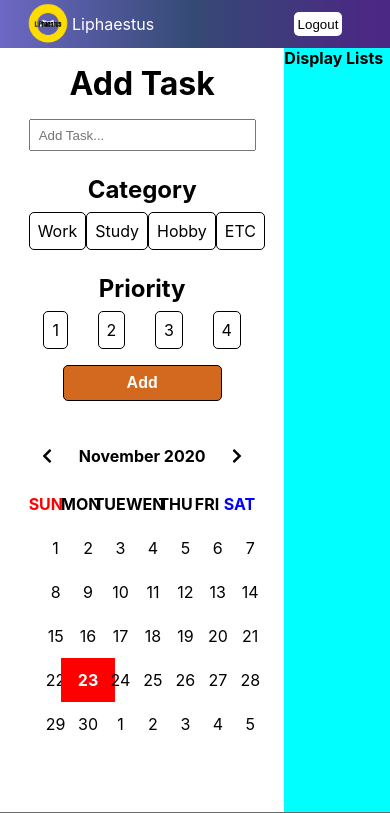
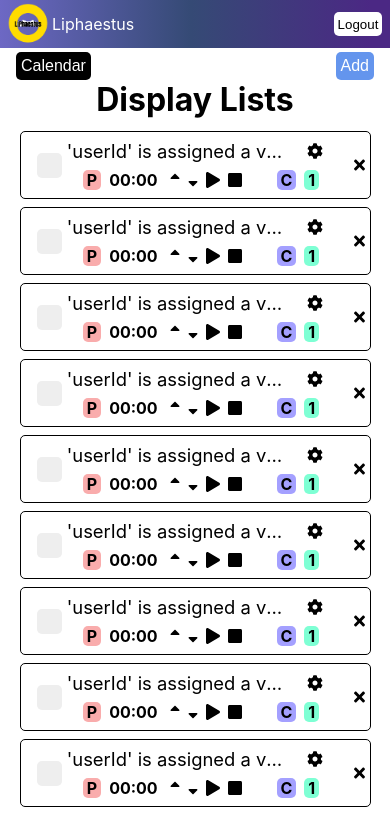
Before and after one commit to parkdl/liphaestus, a React (Create React App) app: page /lists in a window 390 px wide. Shown: the top 813 px of the page. Built offline with nearby package versions, Linux system fonts and the light colour scheme; no server answers; sample sign-in values are in the browser's storage.

Commit message:
css mobile size

```diff
--- a/src/components/add_task/add_task.jsx
+++ b/src/components/add_task/add_task.jsx
@@ -2,7 +2,7 @@ import React from "react";
 import { useState } from "react";
 import styles from "./add_task.module.css";
 
-const AddTask = props => {
+const AddTask = ({ visible }) => {
     const selectOption = {
         category: {
             items: [
@@ -34,7 +34,7 @@ const AddTask = props => {
     };
 
     return (
-        <section className={styles.container}>
+        <section className={`${styles.container} ${styles[visible]}`}>
             <h1 className={styles.title}>Add Task</h1>
             <form action="" className={styles.add_task_form}>
                 <div className={styles.add_task}>
--- a/src/components/add_task/add_task.module.css
+++ b/src/components/add_task/add_task.module.css
@@ -27,6 +27,7 @@
     width: 100%;
     height: 2rem;
     padding: 0.5rem;
+    border-radius: 0.5rem;
 }
 
 .add_option {
@@ -45,20 +46,28 @@
 }
 
 .lists .item {
-    border: 1px solid black;
+    border: 1px solid gray;
     border-radius: 5px;
     padding: 0.5rem;
     cursor: pointer;
 }
 
-.lists .item:hover {
-    background-color: #00bbff;
-    color: white;
+.lists.category .item:hover {
+    background-color: #a4a0ff;
 }
 
-.lists .selected {
-    background-color: #9bc3ff;
-    color: white;
+.lists.category .selected {
+    background-color: #a4a0ff;
+    border: none;
+}
+
+.lists.priority .item:hover {
+    background-color: #7effd4;
+}
+
+.lists.priority .selected {
+    background-color: #7effd4;
+    border: none;
 }
 
 .add_btn {
@@ -69,7 +78,6 @@
 
 .add_btn button {
     width: 70%;
-    border: 1px solid black;
     padding: 0.5rem 0;
     border-radius: 5px;
     font-size: 1rem;
@@ -77,3 +85,16 @@
     color: white;
     background-color: chocolate;
 }
+
+@media screen and (max-width: 26rem) {
+    .container {
+        display: none;
+    }
+    .visible {
+        display: flex;
+    }
+
+    .hidden {
+        display: none;
+    }
+}
--- a/src/components/calendar/calendar.jsx
+++ b/src/components/calendar/calendar.jsx
@@ -3,7 +3,7 @@ import styles from "./calendar.module.css";
 import CalendarHeader from "./calendar_header";
 import moment from "moment";
 
-const Calendar = ({ value, onChange }) => {
+const Calendar = ({ value, onChange, visible }) => {
     const [calendar, setCalendar] = useState([]);
 
     useEffect(() => {
@@ -43,7 +43,7 @@ const Calendar = ({ value, onChange }) => {
         return "";
     };
     return (
-        <section className={styles.container}>
+        <section className={`${styles.container} ${styles[visible]}`}>
             <CalendarHeader value={value} onChange={onChange} />
 
             <div className={styles.body}>
--- a/src/components/calendar/calendar.module.css
+++ b/src/components/calendar/calendar.module.css
@@ -40,14 +40,12 @@
     display: inline-block;
     padding: 0;
     margin: 0;
-    box-sizing: border-box;
     z-index: 1;
     text-align: center;
     cursor: pointer;
 }
 
 .day div {
-    width: 54px;
     height: 44px;
     position: relative;
     color: black;
@@ -69,3 +67,17 @@
 .day div.today {
     background-color: grey;
 }
+
+@media screen and (max-width: 26rem) {
+    .container {
+        margin-top: 1rem;
+        display: none;
+    }
+    .visible {
+        display: flex;
+    }
+
+    .hidden {
+        display: none;
+    }
+}
--- a/src/components/display_lists/display_lists.jsx
+++ b/src/components/display_lists/display_lists.jsx
@@ -1,10 +1,26 @@
 import React from "react";
 import styles from "./display_lists.module.css";
+import ListItem from "../list_item/list_item";
 
 const DisplayLists = props => {
     return (
         <section className={styles.container}>
-            <h1>Display Lists</h1>
+            <h1 className={styles.title}>Display Lists</h1>
+            <div className={styles.lists}>
+                <ListItem />
+                <ListItem />
+                <ListItem />
+                <ListItem />
+                <ListItem />
+                <ListItem />
+                <ListItem />
+                <ListItem />
+                <ListItem />
+                <ListItem />
+                <ListItem />
+                <ListItem />
+                <ListItem />
+            </div>
         </section>
     );
 };
--- a/src/components/display_lists/display_lists.module.css
+++ b/src/components/display_lists/display_lists.module.css
@@ -1,4 +1,45 @@
 .container {
-    background-color: aqua;
     flex-basis: 50%;
+    display: flex;
+    flex-direction: column;
+    align-items: center;
+    padding: 1rem;
+    height: 100%;
 }
+
+.title {
+    font-size: 2rem;
+    margin-bottom: 1rem;
+}
+
+.lists {
+    width: 100%;
+    height: 100%;
+    overflow-y: auto;
+    display: flex;
+    flex-direction: column;
+    align-items: center;
+}
+
+@media screen and (max-width: 65rem) {
+    .container {
+        width: 90%;
+        margin: 0 auto;
+    }
+}
+
+@media screen and (max-width: 26rem) {
+    .container {
+        flex-basis: 0;
+        width: 100%;
+        padding: 0;
+    }
+
+    .title {
+        margin-bottom: 0.5rem;
+    }
+
+    .lists {
+        overflow-y: none;
+    }
+}
--- a/src/components/header/header.module.css
+++ b/src/components/header/header.module.css
@@ -29,3 +29,13 @@
     background-color: white;
     margin-right: 1.5rem;
 }
+
+@media screen and (max-width: 26rem) {
+    .header {
+        padding: 0 0.25rem;
+    }
+
+    .logout {
+        margin-right: 0.25rem;
+    }
+}
--- /dev/null
+++ b/src/components/list_item/list_item.jsx
@@ -0,0 +1,60 @@
+import React from "react";
+import styles from "./list_item.module.css";
+
+const ListItem = props => {
+    return (
+        <section className={styles.container}>
+            <div className={styles.list}>
+                <div className={styles.front}>
+                    <label className={styles.checkbox}>
+                        <input type="checkbox" />
+                        <span className={styles.checkMark}></span>
+                    </label>
+                </div>
+                <div className={styles.mid}>
+                    <div className={styles.box_top}>
+                        <p className={styles.list_value}>'userId' is assigned a value but never used. seakthksdklfsl sdkl</p>
+                        <div className={styles.edit}>
+                            <i className="fas fa-cog"></i>
+                        </div>
+                    </div>
+                    <div className={styles.box_bottom}>
+                        <div className={styles.pomodoro}>
+                            <div className={styles.title}>
+                                <span>P</span>
+                            </div>
+                            <div className={styles.timer}>
+                                <span>00:00</span>
+                            </div>
+                            <ul className={styles.timer_controler}>
+                                <li>
+                                    <i className="fas fa-sort-up"></i>
+                                </li>
+                                <li>
+                                    <i className="fas fa-sort-down"></i>
+                                </li>
+                                <li>
+                                    <i className="fas fa-play"></i>
+                                </li>
+                                <li>
+                                    <i className="fas fa-stop"></i>
+                                </li>
+                            </ul>
+                        </div>
+                        <ul className={styles.info_list}>
+                            <li className={styles.category}>C</li>
+                            <li className={styles.priority}>1</li>
+                        </ul>
+                    </div>
+                </div>
+                <div className={styles.end}>
+                    <span>
+                        <i className="fas fa-times"></i>
+                    </span>
+                </div>
+            </div>
+        </section>
+    );
+};
+
+export default ListItem;
--- /dev/null
+++ b/src/components/list_item/list_item.module.css
@@ -0,0 +1,167 @@
+.container {
+    width: 90%;
+    margin: 0.25rem 0;
+}
+
+.list {
+    width: 100%;
+    padding: 0.5rem 1rem;
+    border: 1px solid black;
+    border-radius: 5px;
+    display: flex;
+    justify-content: space-between;
+}
+
+.front {
+    display: flex;
+    align-items: center;
+}
+
+.checkbox {
+    display: block;
+    position: relative;
+    top: -25%;
+    cursor: pointer;
+    user-select: none;
+}
+
+.checkbox input {
+    position: absolute;
+    opacity: 0;
+    cursor: pointer;
+    height: 0;
+    width: 0;
+}
+
+.checkMark {
+    position: absolute;
+    top: 0;
+    left: 0;
+    height: 25px;
+    width: 25px;
+    border-radius: 5px;
+    background-color: #eee;
+}
+
+.checkbox:hover input ~ .checkMark {
+    background-color: #ccc;
+}
+
+.checkbox input:checked ~ .checkMark {
+    background-color: #2196f3;
+}
+
+.checkMark:after {
+    content: "";
+    position: absolute;
+    display: none;
+}
+
+.checkbox input:checked ~ .checkMark:after {
+    display: block;
+}
+
+.checkbox .checkMark:after {
+    left: 9px;
+    top: 5px;
+    width: 5px;
+    height: 10px;
+    border: solid white;
+    border-width: 0 3px 3px 0;
+    transform: rotate(45deg);
+}
+
+.mid {
+    flex: 100%;
+    padding: 0 1rem;
+    display: flex;
+    flex-direction: column;
+    align-items: center;
+    width: 100%;
+}
+
+.mid .box_top {
+    display: flex;
+    margin-bottom: 0.5rem;
+    width: 90%;
+}
+
+.box_top .list_value {
+    margin-right: 1rem;
+    font-size: 1.15rem;
+    vertical-align: middle;
+    text-align: center;
+    width: 100%;
+    white-space: nowrap;
+    overflow: hidden;
+    text-overflow: ellipsis;
+}
+
+.box_top .edit {
+    display: flex;
+    align-items: center;
+    cursor: pointer;
+}
+
+.mid .box_bottom {
+    width: 90%;
+    display: flex;
+    justify-content: space-between;
+    padding-left: 1rem;
+}
+
+.pomodoro {
+    display: flex;
+}
+
+.pomodoro .title {
+    border-radius: 5px;
+    padding: 0 0.25rem;
+    margin-right: 0.5rem;
+    font-weight: bold;
+    background-color: #f9acac;
+}
+
+.pomodoro .timer {
+    font-weight: bold;
+    margin-right: 0.5rem;
+}
+
+.pomodoro .timer_controler {
+    display: flex;
+}
+
+.timer_controler li {
+    padding: 0 0.25rem;
+    cursor: pointer;
+
+    border-radius: 5px;
+}
+
+.info_list {
+    display: flex;
+}
+
+.info_list li {
+    border-radius: 5px;
+    padding: 0 0.25rem;
+    margin: 0 0.25rem;
+    font-weight: bold;
+}
+
+.category {
+    background-color: #a4a0ff;
+}
+
+.priority {
+    background-color: #7effd4;
+}
+
+.end {
+    display: flex;
+    align-items: center;
+}
+
+.end span {
+    cursor: pointer;
+}
--- a/src/components/lists/lists.jsx
+++ b/src/components/lists/lists.jsx
@@ -15,11 +15,27 @@ const Lists = ({ authService }) => {
     const historyState = useHistory().state;
 
     const [selectedDate, setSelectedDate] = useState(moment());
+    const [onAddTask, setAddTask] = useState("hidden");
+    const [onCalendar, setCalendar] = useState("hidden");
 
     const [userId, setUserId] = useState(historyState && historyState.id);
 
     const onLogout = () => {
         authService.logout();
+    };
+
+    const onClick = event => {
+        const value = event.target.innerHTML;
+        switch (value) {
+            case "Add":
+                onAddTask === "hidden" ? setAddTask("visible") : setAddTask("hidden");
+                break;
+            case "Calendar":
+                onCalendar === "hidden" ? setCalendar("visible") : setCalendar("hidden");
+                break;
+            default:
+                return;
+        }
     };
 
     useEffect(() => {
@@ -38,8 +54,16 @@ const Lists = ({ authService }) => {
 
             <section className={styles.lists_container}>
                 <section className={styles.set_lists}>
-                    <AddTask />
-                    <Calendar value={selectedDate} onChange={setSelectedDate} />
+                    <div className={styles.btns}>
+                        <button className={styles.calendar} onClick={onClick}>
+                            <span>Calendar</span>
+                        </button>
+                        <button className={styles.add} onClick={onClick}>
+                            <span>Add</span>
+                        </button>
+                    </div>
+                    <AddTask visible={onAddTask} />
+                    <Calendar value={selectedDate} onChange={setSelectedDate} visible={onCalendar} />
                 </section>
 
                 <DisplayLists />
--- a/src/components/lists/lists.module.css
+++ b/src/components/lists/lists.module.css
@@ -1,4 +1,4 @@
-.lists {
+/* .lists {
     width: 100%;
     height: 100%;
     display: flex;
@@ -6,16 +6,69 @@
 }
 
 .lists_container {
-    width: 100%;
     display: flex;
+    width: 90%;
+    height: 100%;
     flex: 1;
+    margin: 0 auto;
+    max-width: 90rem;
     min-height: 0;
-    max-width: 80rem;
-    margin: 0 auto;
 }
 
 .set_lists {
     display: flex;
     flex-basis: 50%;
     flex-direction: column;
+} */
+
+.btns {
+    width: 100%;
+    display: flex;
+    justify-content: space-between;
+    margin-top: 0.25rem;
+    padding: 0 1rem;
 }
+
+.btns button {
+    font-size: 1rem;
+    color: white;
+    padding: 5px;
+    border-radius: 5px;
+}
+
+.btns .add {
+    background-color: cornflowerblue;
+}
+
+.btns .calendar {
+    background-color: black;
+}
+
+@media screen and (max-width: 65rem) {
+    .lists_container {
+        flex-direction: column;
+    }
+
+    .set_lists {
+        flex-direction: row;
+    }
+}
+
+@media screen and (max-width: 26rem) {
+    .lists {
+        width: 100%;
+        min-height: 0;
+        display: flex;
+        flex-direction: column;
+    }
+
+    .lists_container {
+        flex-direction: column;
+        width: 100%;
+    }
+    .set_lists {
+        width: 100%;
+        flex-basis: 0;
+        flex-direction: column;
+    }
+}
```
Also changed, not shown: 1 other file (tests, documents, lock files or other folders).
